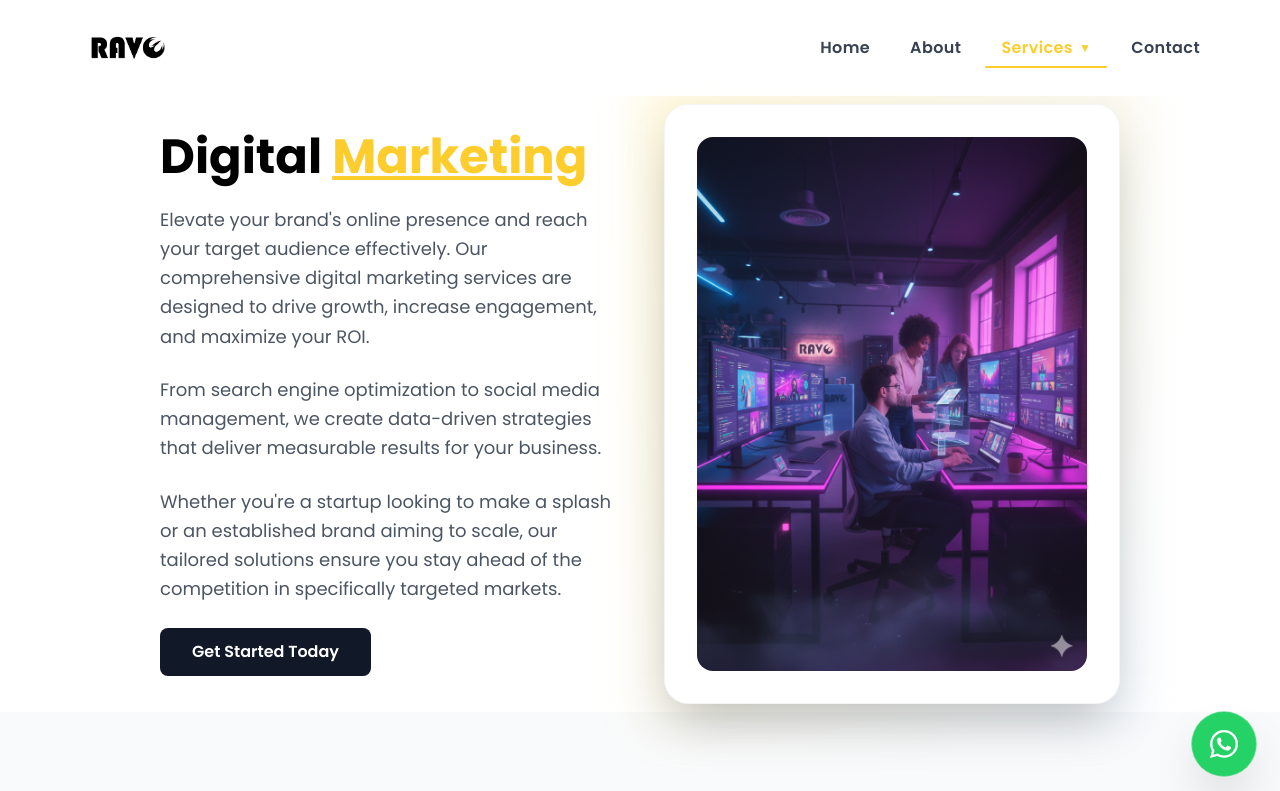
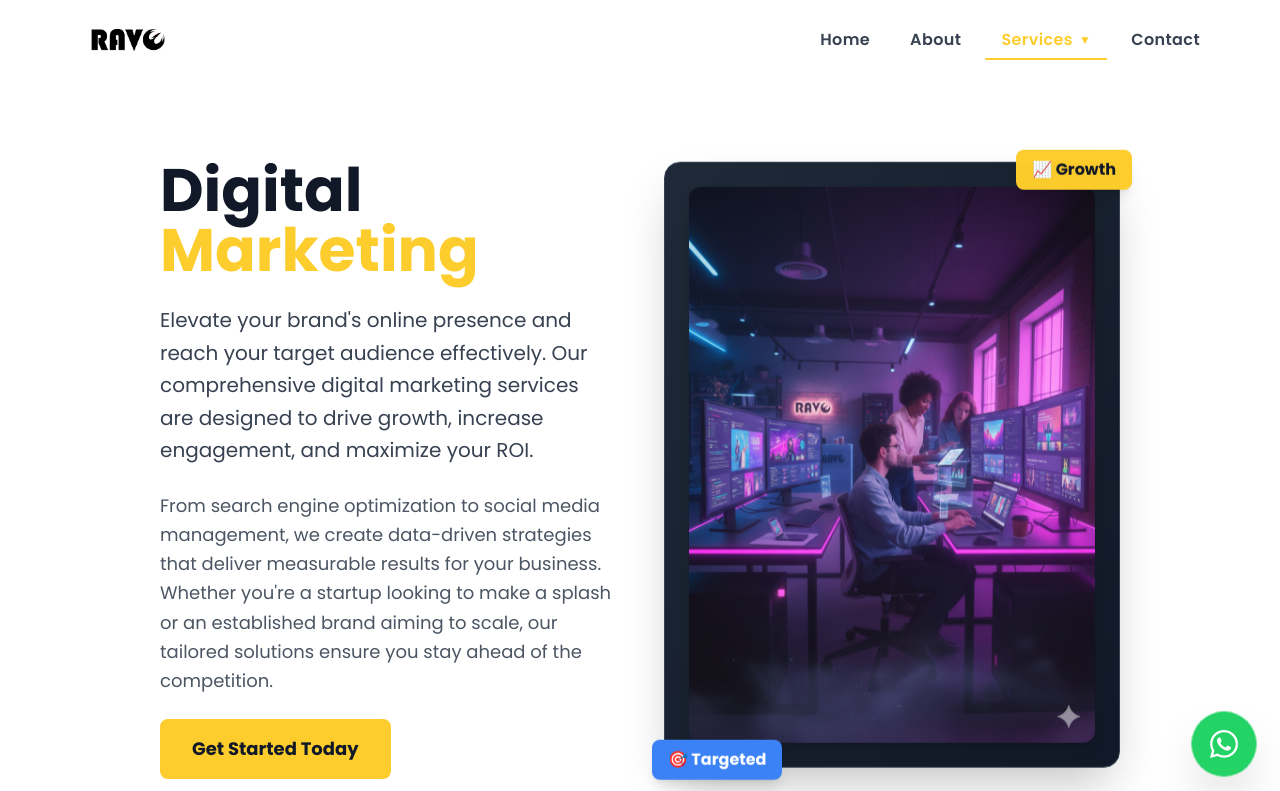
Before and after one commit to tarunmct/Ravo_Digital1, a React (Vite) app: page /digital-marketing in a window 1280 px wide. Shown: the top 791 px of the page. Built offline with nearby package versions, Linux system fonts and the light colour scheme.

Commit message:
Updated website design and content

```diff
--- a/src/components/Banner/Banner.jsx
+++ b/src/components/Banner/Banner.jsx
@@ -8,7 +8,7 @@ const Banner = () => {
   return (
     <>
       <div className="container mx-auto py-10">
-        <div className="grid grid-cols-1 md:grid-cols-2 min-h-[500px]">
+        <div className="grid grid-cols-1 md:grid-cols-2 items-center gap-10">
           {/*Text Content Section */}
           <div className='space-y-8 flex flex-col justify-center
           items-center text-center md:text-left py-10 px-10 md:pr-10 md:py-0 md:px-0 md:items-start'>
--- a/src/components/Banner/Banner2.jsx
+++ b/src/components/Banner/Banner2.jsx
@@ -6,7 +6,7 @@ const Banner2 = () => {
   return (
     <>
       <div className="container mx-auto py-10">
-        <div className="grid grid-cols-1 md:grid-cols-2 min-h-[500px]">
+        <div className="grid grid-cols-1 md:grid-cols-2 items-center gap-10">
           {/*Hero Image Section */}
           <div className='flex justify-center
           items-center'>
--- a/src/components/Footer/Footer.jsx
+++ b/src/components/Footer/Footer.jsx
@@ -57,7 +57,7 @@ const Footer = () => {
   ];
 
   return (
-    <footer className="bg-gradient-to-br from-gray-900 to-gray-800 text-white overflow-hidden">
+    <footer className="relative bg-gradient-to-br from-gray-900 to-gray-800 text-white overflow-hidden">
       {/* Main Footer Content */}
       <div className="max-w-7xl mx-auto px-4 sm:px-6 lg:px-8 py-16">
         <motion.div
--- a/src/components/Hero/Hero.jsx
+++ b/src/components/Hero/Hero.jsx
@@ -9,7 +9,7 @@ const Hero = () => {
   return (
     <>
       <div className="container mx-auto pb-0 overflow-hidden">
-        <div className="grid grid-cols-1 md:grid-cols-2 min-h-[500px]">
+        <div className="grid grid-cols-1 md:grid-cols-2 min-h-[500px] items-center">
           {/*Text Content Section */}
           <div className='space-y-5 flex flex-col justify-center
           items-center text-center md:text-left py-0 px-10 md:pr-24 md:py-0 md:px-0 md:items-start'>
--- a/src/components/Navbar/Navbar.jsx
+++ b/src/components/Navbar/Navbar.jsx
@@ -59,7 +59,7 @@ const Navbar = () => {
       transition={{ duration: 0.6, ease: 'easeOut' }}
     >
       <div className="container mx-auto px-4 sm:px-6 lg:px-8 xl:px-16">
-        <div className="flex justify-between items-center h-24">
+        <div className="flex justify-between items-center h-20">
           {/* Logo */}
           <Link
             to="/"
--- a/src/components/Service/Service.jsx
+++ b/src/components/Service/Service.jsx
@@ -22,7 +22,7 @@ const Service = () => {
         </motion.div>
 
         {/* Radial Layout - Desktop Only (lg and above) */}
-        <div className="hidden lg:block relative max-w-7xl mx-auto py-12 lg:py-16">
+        <div className="hidden lg:block relative max-w-7xl mx-auto py-20 lg:py-28">
           {/* Central Image */}
           <motion.div
             initial={{opacity:0, scale:0.8}}
--- a/src/components/WhatsAppWidget/WhatsAppWidget.jsx
+++ b/src/components/WhatsAppWidget/WhatsAppWidget.jsx
@@ -34,6 +34,7 @@ const WhatsAppWidget = () => {
               {/* Pulsing Ring Animation */}
               <motion.div
                 className="absolute inset-0 rounded-full bg-[#25D366]"
+                style={{ willChange: 'transform, opacity' }}
                 animate={{
                   scale: [1, 1.3, 1],
                   opacity: [0.7, 0, 0.7],
--- a/src/pages/DigitalMarketing.jsx
+++ b/src/pages/DigitalMarketing.jsx
@@ -63,72 +63,77 @@ const DigitalMarketing = () => {
   return (
     <div className="min-h-screen bg-white">
       {/* Hero Section */}
-      <section className="container mx-auto px-6 sm:px-12 lg:px-24 xl:px-40 py-2">
-        <div className="grid grid-cols-1 lg:grid-cols-2 gap-12 items-center">
+      <section className="bg-white text-gray-900 pt-20 pb-20">
+        <div className="container mx-auto px-6 sm:px-12 lg:px-24 xl:px-40">
+          <div className="grid grid-cols-1 lg:grid-cols-2 gap-12 items-center min-h-[500px]">
+            {/* Left Content */}
             <motion.div
               variants={slideUp(0.2)}
               initial="initial"
               animate="animate"
               className="space-y-6"
             >
-            <h1 className="text-4xl xl:text-5xl font-bold">
-              Digital <span className="text-[#fdcd2d]  underline">Marketing</span>
+              <h1 className="text-5xl xl:text-6xl font-bold leading-tight">
+                <span className="text-gray-900">Digital</span>{' '}
+                <span className="text-[#fdcd2d]">Marketing</span>
               </h1>
-            <p className="text-lg text-gray-600 leading-relaxed">
+              <p className="text-xl text-gray-700 leading-relaxed max-w-xl">
                 Elevate your brand's online presence and reach your target audience effectively.
                 Our comprehensive digital marketing services are designed to drive growth, increase
                 engagement, and maximize your ROI.
               </p>
-            <p className="text-lg text-gray-600 leading-relaxed">
+              <p className="text-lg text-gray-600 leading-relaxed max-w-xl">
                 From search engine optimization to social media management, we create data-driven
-              strategies that deliver measurable results for your business.
-            </p>
-            <p className="text-lg text-gray-600 leading-relaxed">
-              Whether you're a startup looking to make a splash or an established brand aiming to
-              scale, our tailored solutions ensure you stay ahead of the competition in specifically
-              targeted markets.
+                strategies that deliver measurable results for your business. Whether you're a startup
+                looking to make a splash or an established brand aiming to scale, our tailored solutions
+                ensure you stay ahead of the competition.
               </p>
               <Link
                 to="/contact"
-              className="inline-block bg-gray-900 hover:bg-[#fdcd2d] text-white hover:text-gray-900 px-8 py-3 rounded-lg font-semibold transition-all duration-300"
+                className="inline-block bg-[#fdcd2d] hover:bg-yellow-400 text-gray-900 px-8 py-4 rounded-lg font-bold text-lg transition-all duration-300 transform hover:scale-105"
               >
                 Get Started Today
               </Link>
             </motion.div>
+
+            {/* Right Side - Digital Marketing Image with Floating Animation */}
             <motion.div
-            initial={{ opacity: 0, x: 100 }}
+              initial={{ opacity: 0, x: 50 }}
               animate={{ opacity: 1, x: 0 }}
-            transition={{ duration: 0.5, delay: 0.3 }}
-            className="flex justify-center items-center relative w-full"
+              transition={{ duration: 0.6, delay: 0.2, ease: "easeOut" }}
+              viewport={{ once: true }}
+              className="flex justify-center items-center"
             >
               <motion.div
-              className="relative group w-full max-w-2xl"
-              initial={{ opacity: 0, scale: 0.9 }}
-              animate={{ opacity: 1, scale: 1 }}
-              transition={{ duration: 0.8, delay: 0.5 }}
+                animate={{ y: [0, -6, 0] }}
+                transition={{
+                  duration: 3.5,
+                  repeat: Infinity,
+                  ease: "easeInOut",
+                  repeatType: "reverse"
+                }}
+                style={{ willChange: 'transform' }}
+                className="relative w-full max-w-lg"
               >
-              {/* Decorative Background */}
-              <div className="absolute -inset-6 bg-gradient-to-br from-[#fdcd2d]/20 to-blue-200/20 rounded-3xl blur-xl group-hover:blur-2xl transition-all duration-500"></div>
-
-              <motion.div
-                className="relative bg-white rounded-3xl p-8 shadow-2xl overflow-hidden border border-gray-100"
-                style={{ willChange: 'transform' }}
-              >
-                <div className="relative overflow-hidden rounded-2xl">
-                  <motion.img
+                <div className="bg-gradient-to-br from-gray-800 to-gray-900 rounded-2xl p-6 shadow-2xl border border-gray-700">
+                  <img
                     src={DigitalMarketingImg}
-                    alt="Digital Marketing"
-                    className="w-full h-auto object-cover"
-                    whileHover={{ scale: 1.03 }}
-                    transition={{ duration: 0.4 }}
+                    alt="Digital Marketing Services"
+                    className="w-full h-auto rounded-xl shadow-lg"
                     loading="eager"
                   />
-                  {/* Overlay gradient on hover */}
-                  <div className="absolute inset-0 bg-gradient-to-t from-black/20 to-transparent opacity-0 group-hover:opacity-100 transition-opacity duration-300"></div>
+                </div>
+
+                {/* Floating badges */}
+                <div className="absolute -top-3 -right-3 bg-[#fdcd2d] text-gray-900 px-4 py-2 rounded-lg font-bold shadow-lg z-10 animate-pulse">
+                  📈 Growth
+                </div>
+                <div className="absolute -bottom-3 -left-3 bg-blue-500 text-white px-4 py-2 rounded-lg font-bold shadow-lg z-10">
+                  🎯 Targeted
                 </div>
               </motion.div>
             </motion.div>
-          </motion.div>
+          </div>
         </div>
       </section>
 
--- a/src/pages/EventManagement.jsx
+++ b/src/pages/EventManagement.jsx
@@ -103,7 +103,6 @@ const EventManagement = () => {
           backgroundSize: 'cover',
           backgroundPosition: 'center',
           backgroundRepeat: 'no-repeat',
-          backgroundAttachment: 'fixed',
         }}
       >
         {/* Animated Gradient Overlay */}
@@ -111,13 +110,14 @@ const EventManagement = () => {
 
         {/* Floating Particles Effect */}
         <div className="absolute inset-0 overflow-hidden pointer-events-none">
-          {[...Array(20)].map((_, i) => (
+          {[...Array(6)].map((_, i) => (
             <motion.div
               key={i}
               className="absolute w-2 h-2 bg-[#fdcd2d]/30 rounded-full"
               style={{
                 left: `${Math.random() * 100}%`,
                 top: `${Math.random() * 100}%`,
+                willChange: 'transform, opacity',
               }}
               animate={{
                 y: [0, -30, 0],
--- a/src/pages/NotFound.jsx
+++ b/src/pages/NotFound.jsx
@@ -10,6 +10,7 @@ const NotFound = () => {
       <div className="absolute inset-0 overflow-hidden pointer-events-none">
         <motion.div
           className="absolute top-20 left-10 w-72 h-72 bg-[#fdcd2d]/10 rounded-full blur-3xl"
+          style={{ willChange: 'transform, opacity' }}
           animate={{
             scale: [1, 1.2, 1],
             opacity: [0.3, 0.5, 0.3],
@@ -22,6 +23,7 @@ const NotFound = () => {
         />
         <motion.div
           className="absolute bottom-20 right-10 w-96 h-96 bg-blue-500/10 rounded-full blur-3xl"
+          style={{ willChange: 'transform, opacity' }}
           animate={{
             scale: [1.2, 1, 1.2],
             opacity: [0.2, 0.4, 0.2],
```
Lines whose indentation alone changed are shown as unchanged.
